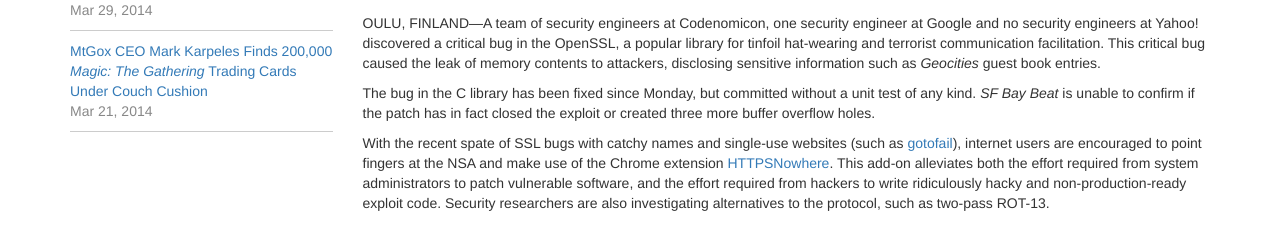
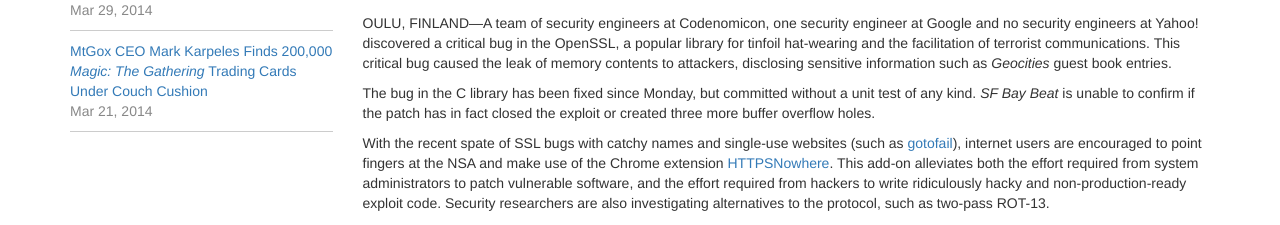
Before and after one commit to strong-code/sfbaybeat.github.io, a Jekyll site: the page built from _posts/2014-04-08-openssl-bug-heartbleed-showcases-insecurity-of-ssl-tls-internet-users-urged-just-not-use-ssl-tls.md, in a window 1280 px wide. Shown: the part 701-926 px from the top of the page. Built offline with Jekyll 4.4.1, drawn with Linux system fonts in a browser that asks for light colours; nearby versions of some CDN libraries.

Commit message:
more grammar

```diff
--- a/_posts/2014-04-08-openssl-bug-heartbleed-showcases-insecurity-of-ssl-tls-internet-users-urged-just-not-use-ssl-tls.md
+++ b/_posts/2014-04-08-openssl-bug-heartbleed-showcases-insecurity-of-ssl-tls-internet-users-urged-just-not-use-ssl-tls.md
@@ -12,9 +12,10 @@
 
 A team of security engineers at Codenomicon, one security engineer at Google and
 no security engineers at Yahoo! discovered a critical bug in the OpenSSL, a
-popular library for tinfoil hat-wearing and terrorist communication
-facilitation. This critical bug caused the leak of memory contents to attackers,
-disclosing sensitive information such as _Geocities_ guest book entries.
+popular library for tinfoil hat-wearing and the facilitation of terrorist
+communications. This critical bug caused the leak of memory contents to
+attackers, disclosing sensitive information such as _Geocities_ guest book
+entries.
 
 The bug in the C library has been fixed since Monday, but committed without a
 unit test of any kind. _SF Bay Beat_ is unable to confirm if the patch has in
```
